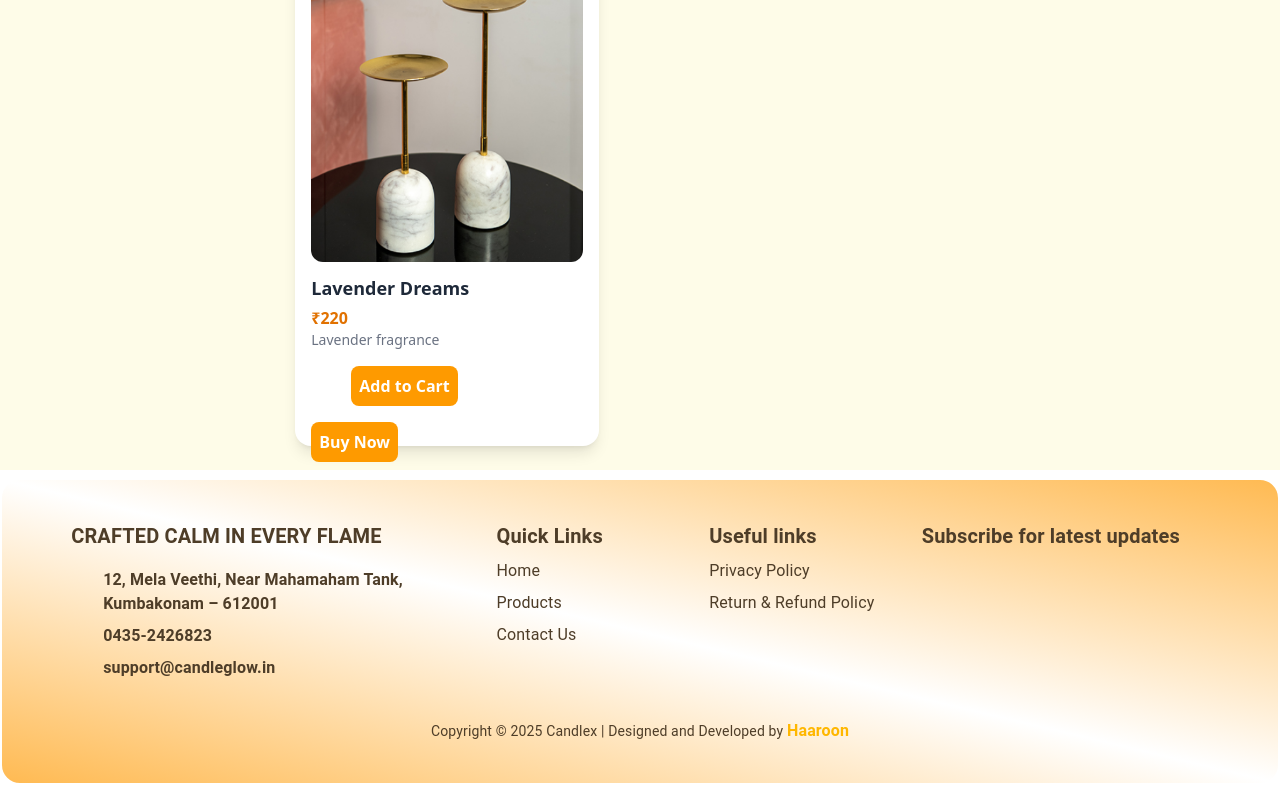
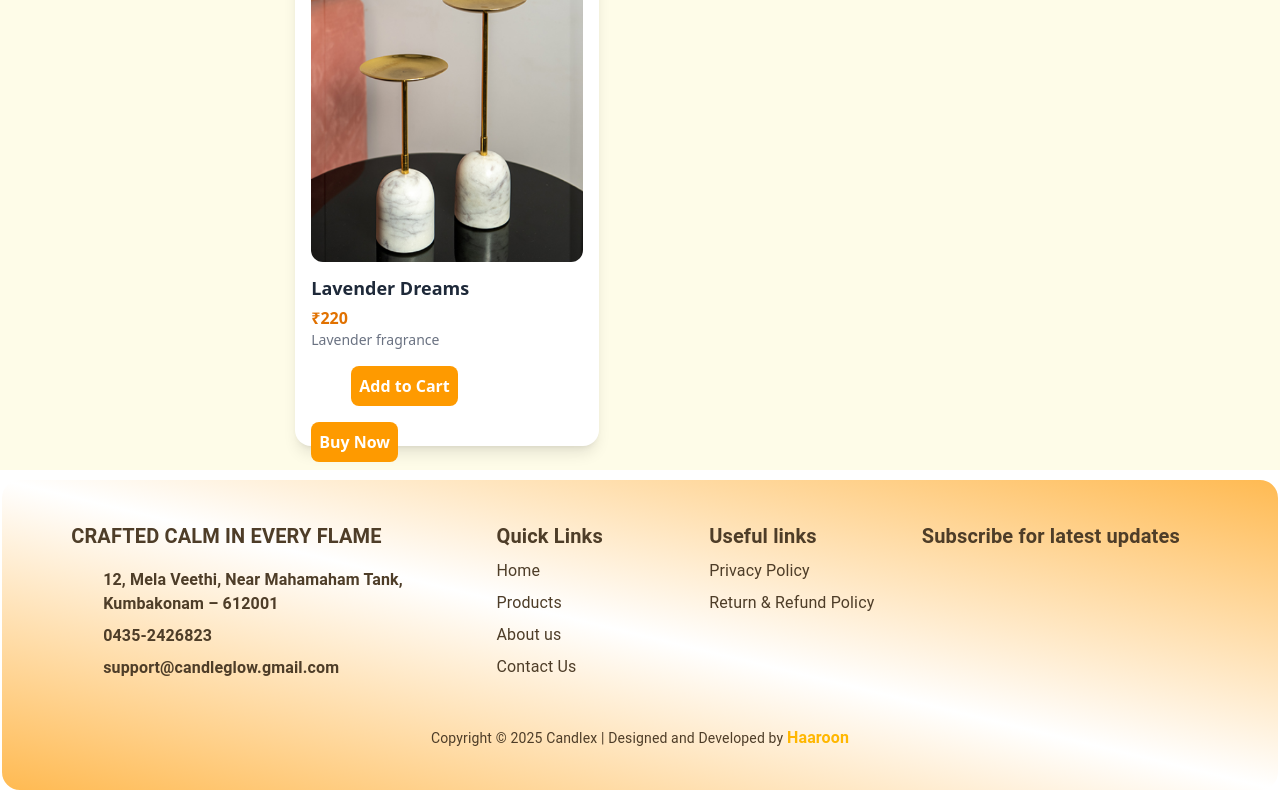
Before and after one commit to AMDHAAROON/Candlex.io, a React (Vite) app in the folder frontend/: page /products in a window 1280 px wide. Shown: the part 798-1598 px from the top of the page. Built offline with nearby package versions, Linux system fonts and the light colour scheme; no server answers; some icons are missing; a web font is replaced by a local one.

Commit message:
Update footer links and social media URLs for accuracy

```diff
--- a/frontend/src/Components/Footer.jsx
+++ b/frontend/src/Components/Footer.jsx
@@ -12,23 +12,24 @@ import Grid from "@mui/material/Grid";
 // Navigation links for quick access
 const navLinks = [
   { title: "Home", path: "/" },
-  { title: "Products", path: "/" },
-  { title: "Contact Us", path: "/" },
+  { title: "Products", path: "/products" },
+  { title: "About us", path: "/aboutpage" },
+  { title: "Contact Us", path: "/contactpage" },
 ];
 
 // Useful external links
 const UsefulLinks = [
-  { title: "Privacy Policy", href: "https://src.sastra.edu/" },
-  { title: "Return & Refund Policy", path: "https://src.sastra.edu/" },
+  { title: "Privacy Policy", href: "/" },
+  { title: "Return & Refund Policy", path: "/" },
 ];
 
 // Social media links
 const socialLinks = [
   {
     Icon: InstagramIcon,
-    url: "https://www.instagram.com/theta_src",
+    url: "https://www.instagram.com/mhd_haaroon/",
   },
-  { Icon: YouTubeIcon, url: "https://www.youtube.com/@thetasrc" },
+  { Icon: YouTubeIcon, url: "https://youtu.be/j_P35HJn5Ow?si=nrbxQx5Ezi9WovV5" },
 ];
 
 // Function to scroll to top when links are clicked
@@ -86,7 +87,7 @@ const Footer = () => {
             </Box>
             <Box display="flex" alignItems="center" mt={1}>
               <EmailIcon />
-              <Typography sx={{ ml: 2,fontWeight: 600 }}>support@candleglow.in</Typography>
+              <Typography sx={{ ml: 2,fontWeight: 600 }}>support@candleglow.gmail.com</Typography>
             </Box>
           </Grid>
 
```
